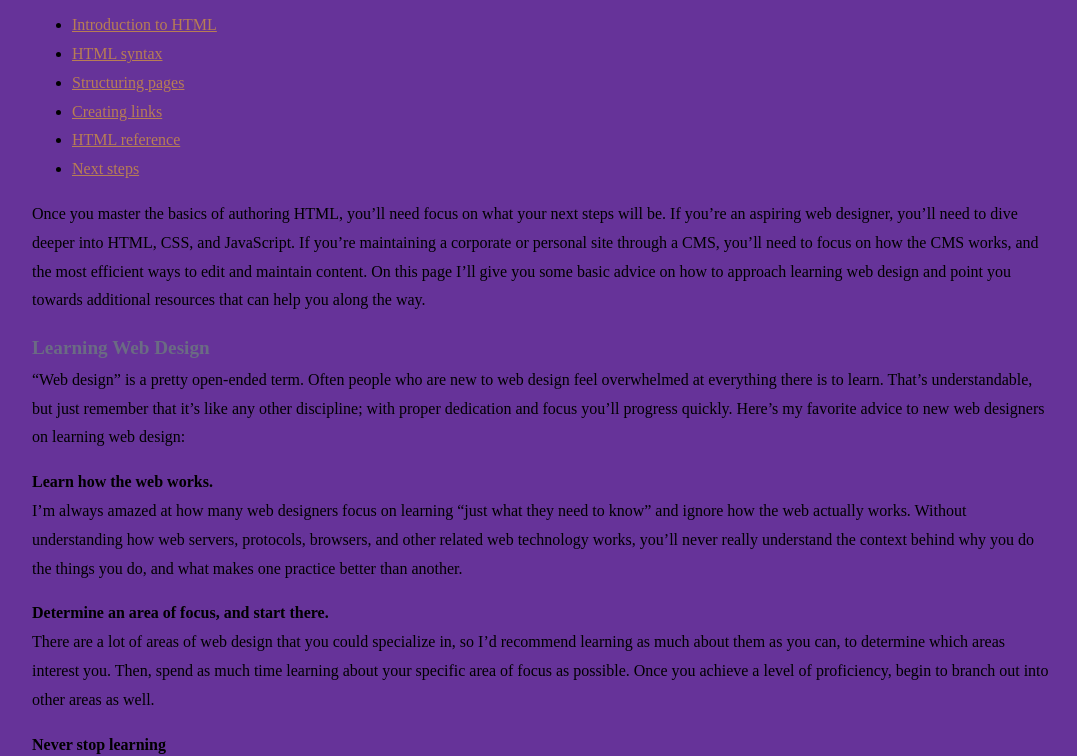
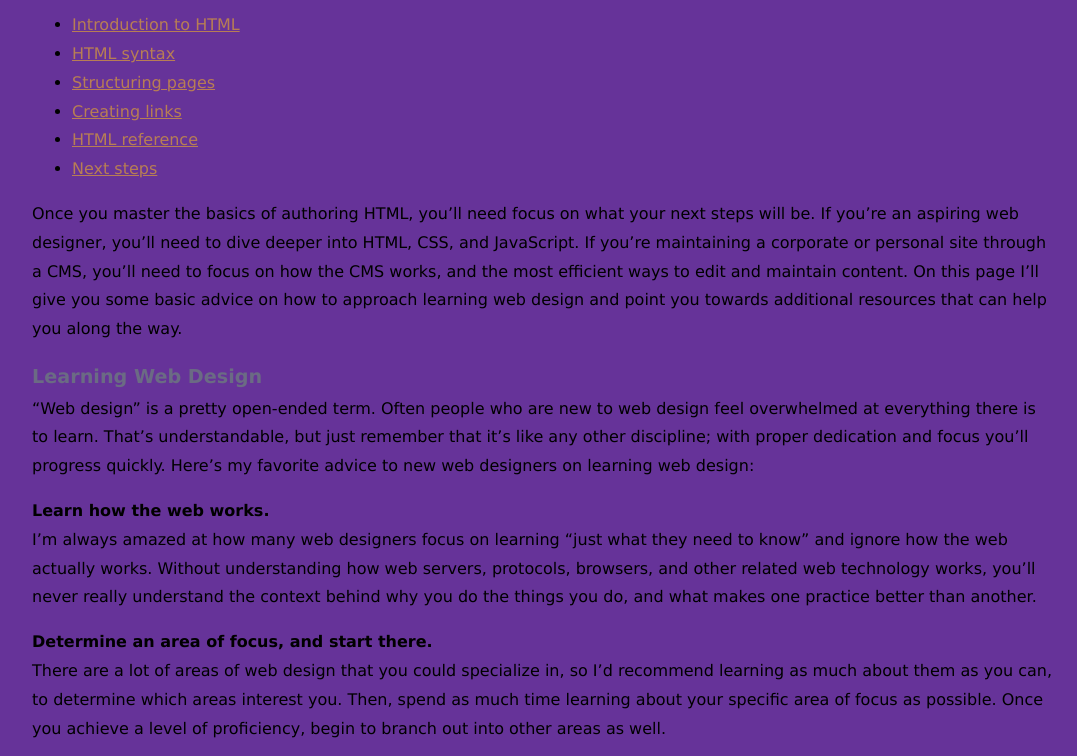
Before and after one commit to Kendyl66/Practice, a plain HTML site: page html/Chapter_07/07_07/next.htm in a window 1280 px wide. Shown: the part 187-943 px from the top of the page, without its empty margins (96-1173 px from the left). Drawn offline with Linux system fonts and the light colour scheme.

Commit message:
Update styles.css

```diff
--- a/html/Chapter_07/07_07/_css/styles.css
+++ b/html/Chapter_07/07_07/_css/styles.css
@@ -1,5 +1,6 @@
 html, body {
 	margin: 0;
+    font: 100% auto, "Verdana", Geneva, sans-serif;
 }
 h1, h2, h3, h4, h5, h6, p {
 	margin: 0;
```
